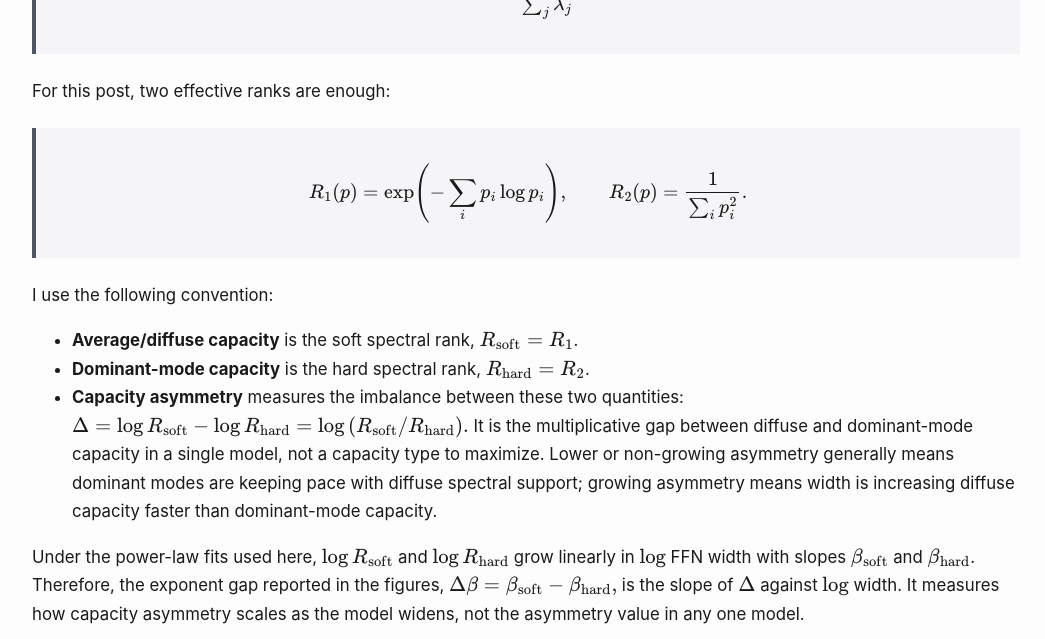
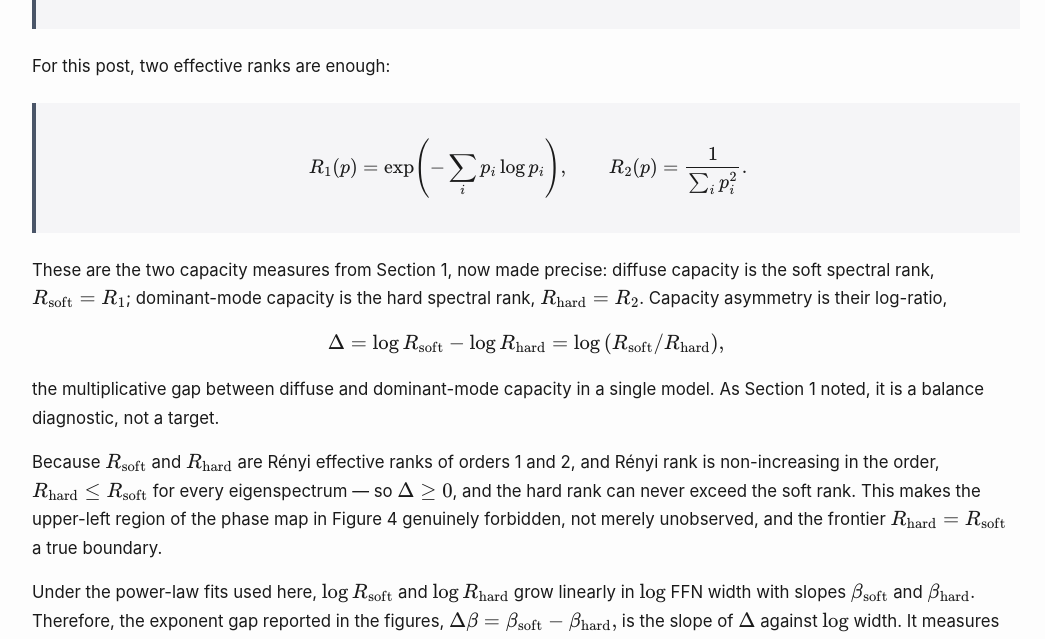
Before and after one commit to optimizer-scaling-laws/optimizer-scaling-laws.github.io, a Jekyll site: the page built from _posts/2026-06-18-architecture-creates-capacity-optimizers-realize-it.md, in a window 1280 px wide and 1400 px high, scrolled down 10294 px. Shown: the top 639 px of the window, without its empty margins (114-1159 px from the left). Built offline with Jekyll 4.4.1, drawn with Linux system fonts in a browser that asks for light colours; some of the changed text lies outside the part shown.

Commit message:
Final Polish View 2

```diff
--- a/_posts/2026-06-18-architecture-creates-capacity-optimizers-realize-it.md
+++ b/_posts/2026-06-18-architecture-creates-capacity-optimizers-realize-it.md
@@ -197,7 +197,7 @@
 <p><strong>Capacity is not just what the architecture makes possible; it is what training converts into usable representation.</strong></p>
 <ul>
   <li><strong>Finding.</strong> Holding architecture, training data, tokenizer, and FFN-width schedule fixed, optimizer choice changes the spectral capacity realized inside FFN representations.</li>
-  <li><strong>Matched loss is not matched representation.</strong> The same architecture can reach similar validation loss under different optimizers while learning different internal representation geometry. Longer AdamW training can match Dion (1/16) in validation loss, but not in dominant-mode capacity scaling.</li>
+  <li><strong>Matched loss is not matched representation.</strong> The same architecture can reach similar validation loss under different optimizers while learning different representation geometry. Longer AdamW training can match Dion (1/16) in validation loss, but not in dominant-mode capacity scaling.</li>
   <li><strong>Implication.</strong> Architecture sets the available degrees of freedom; training dynamics help determine which ones become active and variance-carrying, and how that capacity is allocated across token-frequency regimes. The effect is clearest for rare tokens, where sparse supervision leaves more room for optimizer-induced bias.</li>
 </ul>
 </div>
@@ -245,7 +245,7 @@
 <div class="metric-box">
   <strong>Metrics used in this post.</strong>
   <ul>
-    <li><strong>Average/diffuse capacity:</strong> soft spectral rank; how broadly representation variance spreads across eigenmodes.</li>
+    <li><strong>Diffuse capacity:</strong> soft spectral rank; how broadly representation variance spreads across eigenmodes.</li>
     <li><strong>Dominant-mode capacity:</strong> hard spectral rank; how many strong eigenmodes carry substantial variance.</li>
     <li><strong>Capacity asymmetry:</strong> the gap between soft and hard rank — whether capacity is broadly distributed across many eigenmodes or concentrated in a few. Lower asymmetry means a more even spread, not necessarily a better one.</li>
     <li><strong>Scaling exponent:</strong> how quickly realized capacity grows as FFN width increases.</li>
@@ -258,12 +258,12 @@
 
 <figure class="figure-wide">
   <img src="{{ '/assets/blog/architecture-optimizer-codesign/figure1_optimizer_capacity_scaling.png' | relative_url }}" alt="Aggregated optimizer-level realized-capacity scaling">
-  <figcaption><strong>Figure 1.</strong> <em>Aggregated optimizer-level realized-capacity scaling.</em> Architecture, training data, and FFN-width schedule are fixed; only the optimizer changes. Panel A reports aggregated scaling exponents for average/diffuse capacity, $\beta_{\mathrm{soft}}$, and dominant-mode capacity, $\beta_{\mathrm{hard}}$. Panel B shows how capacity asymmetry scales with width, $\Delta\beta = \beta_{\mathrm{soft}} - \beta_{\mathrm{hard}}$. Muon and NorMuon show stronger dominant-mode capacity scaling and a smaller $\Delta\beta$ than AdamW, indicating that more added width appears in dominant eigenmodes.</figcaption>
+  <figcaption><strong>Figure 1.</strong> <em>Aggregated optimizer-level realized-capacity scaling.</em> Architecture, training data, and FFN-width schedule are fixed; only the optimizer changes. Panel A reports aggregated scaling exponents for diffuse capacity, $\beta_{\mathrm{soft}}$, and dominant-mode capacity, $\beta_{\mathrm{hard}}$. Panel B shows how capacity asymmetry scales with width, $\Delta\beta = \beta_{\mathrm{soft}} - \beta_{\mathrm{hard}}$. Muon and NorMuon show stronger dominant-mode capacity scaling and a smaller $\Delta\beta$ than AdamW, indicating that more added width appears in dominant eigenmodes.</figcaption>
 </figure>
 
 The full result tables, frequency-conditioned fits, and ablations are on the <a href="https://optimizer-scaling-laws.github.io/" target="_blank" rel="noopener noreferrer">project page</a>.
 
-These are GPT-2-scale studies, including 160M and 350M model families on FineWeb-Edu. They show that optimizer choice can change internal capacity-scaling exponents under matched architecture and training data; they do not show that the same optimizer ordering must persist unchanged at multi-billion-parameter scale. The next clean test is a calibrated billion-scale sweep that keeps architecture, training data, tokenizer, FFN-width schedule, and compute accounting fixed while measuring whether the same average/diffuse, dominant-mode, and HEAD/MID/TAIL effects persist.
+These are GPT-2-scale studies, including 160M and 350M model families on FineWeb-Edu. They show that optimizer choice can change internal capacity-scaling exponents under matched architecture and training data; they do not show that the same optimizer ordering must persist unchanged at multi-billion-parameter scale. The next clean test is a calibrated billion-scale sweep that keeps architecture, training data, tokenizer, FFN-width schedule, and compute accounting fixed while measuring whether the same diffuse, dominant-mode, and HEAD/MID/TAIL effects persist.
 
 <p class="takeaway-inline"><strong>Takeaway.</strong> Optimizer choice can change not only convergence speed or final loss, but the scaling law exponents by which added FFN width becomes realized spectral capacity.</p>
 
@@ -407,7 +407,7 @@
 
 > **Realized spectral capacity** is the capacity measured as active variance-carrying structure inside the trained model: which representation directions become active, how variance is distributed across eigenmodes, which modes grow with width, and which data regimes receive measurable internal structure.
 
-Architecture gives the learning system things optimization cannot create after the fact: causal masking, equivariance, sparse routing, dimensional ceilings, and residual topology. But architecture creates available capacity; it does not guarantee that training will use those degrees of freedom.
+Architecture gives the learning system things optimization cannot create after the fact: causal masking, equivariance, sparse routing, dimensional ceilings, and residual topology. But architecture creates nominal capacity — the available degrees of freedom — and does not guarantee that training will use them.
 
 A useful mental model is:
 
@@ -415,22 +415,22 @@
 $$
 C_{\mathrm{realized}}(\mathcal{A}, \mathcal{O}, \mathcal{D})
 \;\approx\;
-C_{\mathrm{available}}(\mathcal{A})
+C_{\mathrm{nominal}}(\mathcal{A})
 \;\times\;
 \rho_{\mathrm{realized}}(\mathcal{O}, \mathcal{D}; \mathcal{A}).
 $$
 </div>
 
-Here, $\mathcal{A}$ is the architecture, $\mathcal{O}$ is the optimizer/training algorithm, and $\mathcal{D}$ is the training data. This is not a literal scalar law; it is a design principle. Architecture sets available capacity. Optimization and training data influence how much of that capacity becomes coherent in representation space. Whether that structure is behaviorally useful must be tested separately.
+Here, $\mathcal{A}$ is the architecture, $\mathcal{O}$ is the optimizer/training algorithm, and $\mathcal{D}$ is the training data. This is not a literal scalar law; it is a design principle. Architecture sets nominal capacity. Optimization and training data influence how much of that capacity becomes coherent in representation space. Whether that structure is behaviorally useful must be tested separately.
 
 <table>
 <thead><tr><th>Observable</th><th>What it tells us</th><th>Strongly influenced by</th></tr></thead>
 <tbody>
 <tr><td>Parameter count, width, depth, heads</td><td>The nominal capacity ceiling</td><td>Architecture</td></tr>
 <tr><td>FLOPs and memory movement</td><td>The cost and shape of computation</td><td>Architecture</td></tr>
-<tr><td>Average/diffuse capacity</td><td>How broadly variance is distributed across eigenmodes</td><td>Training dynamics</td></tr>
+<tr><td>Diffuse capacity</td><td>How broadly variance is distributed across eigenmodes</td><td>Optimizer and training dynamics</td></tr>
 <tr><td>Dominant-mode capacity</td><td>How many dominant eigenmodes carry substantial variance</td><td>Architecture–optimizer pair</td></tr>
-<tr><td>Capacity asymmetry</td><td>Whether diffuse capacity is matched by dominant-mode capacity; not a quantity to maximize</td><td>Architecture–optimizer pair</td></tr>
+<tr><td>Capacity asymmetry</td><td>Whether diffuse capacity is matched by dominant-mode capacity</td><td>Architecture–optimizer pair</td></tr>
 <tr><td>Frequency-conditioned capacity</td><td>Which token regimes receive realized spectral capacity</td><td>Data distribution × optimizer</td></tr>
 </tbody>
 </table>
@@ -457,16 +457,16 @@
 $$
 </div>
 
-I use the following convention:
+These are the two capacity measures from Section 1, now made precise: diffuse capacity is the soft spectral rank, $R_{\mathrm{soft}} = R_1$; dominant-mode capacity is the hard spectral rank, $R_{\mathrm{hard}} = R_2$. Capacity asymmetry is their log-ratio,
 
-- **Average/diffuse capacity** is the soft spectral rank, $R_{\mathrm{soft}} = R_1$.
-- **Dominant-mode capacity** is the hard spectral rank, $R_{\mathrm{hard}} = R_2$.
-- **Capacity asymmetry** measures the imbalance between these two quantities:
-  $$
-  \Delta = \log R_{\mathrm{soft}} - \log R_{\mathrm{hard}}
-  = \log\left(R_{\mathrm{soft}} / R_{\mathrm{hard}}\right).
-  $$
-  It is the multiplicative gap between diffuse and dominant-mode capacity in a single model, not a capacity type to maximize. Lower or non-growing asymmetry generally means dominant modes are keeping pace with diffuse spectral support; growing asymmetry means width is increasing diffuse capacity faster than dominant-mode capacity.
+$$
+\Delta = \log R_{\mathrm{soft}} - \log R_{\mathrm{hard}}
+= \log\left(R_{\mathrm{soft}} / R_{\mathrm{hard}}\right),
+$$
+
+the multiplicative gap between diffuse and dominant-mode capacity in a single model. As Section 1 noted, it is a balance diagnostic, not a target.
+
+Because $R_{\mathrm{soft}}$ and $R_{\mathrm{hard}}$ are Rényi effective ranks of orders 1 and 2, and Rényi rank is non-increasing in the order, $R_{\mathrm{hard}} \le R_{\mathrm{soft}}$ for every eigenspectrum — so $\Delta \ge 0$, and the hard rank can never exceed the soft rank. This makes the upper-left region of the phase map in Figure 4 genuinely forbidden, not merely unobserved, and the frontier $R_{\mathrm{hard}} = R_{\mathrm{soft}}$ a true boundary.
 
 Under the power-law fits used here, $\log R_{\mathrm{soft}}$ and $\log R_{\mathrm{hard}}$ grow linearly in $\log$ FFN width with slopes $\beta_{\mathrm{soft}}$ and $\beta_{\mathrm{hard}}$. Therefore, the exponent gap reported in the figures,
 $$
@@ -475,11 +475,11 @@
 is the slope of $\Delta$ against $\log$ width. It measures how capacity asymmetry scales as the model widens, not the asymmetry value in any one model.
 
 <figure>
-  <img src="{{ '/assets/blog/architecture-optimizer-codesign/figure3_phase_diagram_for_realized_capacity.png' | relative_url }}" alt="Phase diagram for realized capacity">
-  <figcaption><strong>Figure 4.</strong> <em>Conceptual phase diagram for realized capacity.</em> The horizontal axis tracks average/diffuse capacity, using normalized $\log R_{\mathrm{soft}}$; the vertical axis tracks dominant-mode capacity, using normalized $\log R_{\mathrm{hard}}$. The shaded forbidden region reflects the constraint $R_{\mathrm{hard}} \le R_{\mathrm{soft}}$. The low-asymmetry frontier marks the regime where diffuse variance and dominant eigenmode variance are closely matched.</figcaption>
+  <img src="{{ '/assets/blog/architecture-optimizer-codesign/figure3_phase_diagram_for_realized_capacity.png' | relative_url }}" alt="Phase map for realized capacity">
+  <figcaption><strong>Figure 4.</strong> <em>Conceptual phase map for realized capacity.</em> The horizontal axis tracks diffuse capacity, using normalized $\log R_{\mathrm{soft}}$; the vertical axis tracks dominant-mode capacity, using normalized $\log R_{\mathrm{hard}}$. The shaded forbidden region reflects the forced ordering $R_{\mathrm{hard}} \le R_{\mathrm{soft}}$. The low-asymmetry frontier marks the regime where diffuse variance and dominant eigenmode variance are closely matched.</figcaption>
 </figure>
 
-This phase diagram separates cases that scalar loss can collapse together: compact and concentrated; diffuse but weak in dominant modes; or broad in diffuse capacity while also high in dominant-mode capacity. Capacity asymmetry asks whether diffuse capacity is matched by dominant eigenmode variance.
+This phase map separates cases that scalar loss can collapse together. Its four regions are realized-capacity profiles a single loss value cannot tell apart: collapsed, with little capacity of either kind; compact but coherent, moderate capacity at low asymmetry; broad and coherent, high capacity at low asymmetry; and diffuse but brittle, where diffuse capacity is high but few directions become robust dominant modes (high asymmetry). Capacity asymmetry — the vertical gap to the frontier — measures whether diffuse capacity is matched by dominant eigenmode variance, and it is what sets the brittle regime apart from the coherent ones.
 
 ### View III — Reachable capacity is optimizer-conditional
 {: #view-iii-reachable-capacity-is-optimizer-conditional}
@@ -536,7 +536,7 @@
 </tbody>
 </table>
 
-The practical consequence is simple: scaling decisions should specify both architecture and optimizer. Optimizer comparisons should report not only speed and loss, but also the internal capacity geometry they induce. This leads to a concrete pretraining question: what should we log to know whether added architectural capacity became realized internal structure?
+The practical consequence is simple: scaling decisions should specify both architecture and optimizer. Optimizer comparisons should report not only speed and loss, but also the quality of representation they induce. This leads to a concrete pretraining question: what should we log to know whether added architectural capacity became realized internal structure?
 
 ## 7. What changes in pretraining practice?
 {: #what-changes-in-pretraining-practice}
@@ -548,8 +548,8 @@
 <table>
 <thead><tr><th>Question</th><th>Diagnostic</th><th>Failure mode it catches</th></tr></thead>
 <tbody>
-<tr><td>Did same-loss models build the same representation?</td><td>Matched-loss optimizer comparisons</td><td>Similar perplexity hiding different internal geometry</td></tr>
-<tr><td>Does added width become realized capacity?</td><td>Average/diffuse and dominant-mode capacity scaling</td><td>Parameters increasing while dominant modes do not grow</td></tr>
+<tr><td>Did same-loss models build the same representation?</td><td>Matched-loss optimizer comparisons</td><td>Similar perplexity hiding different representation geometry</td></tr>
+<tr><td>Does added width become realized capacity?</td><td>Diffuse and dominant-mode capacity scaling</td><td>Parameters increasing while dominant modes do not grow</td></tr>
 <tr><td>Is capacity broad but weakly concentrated?</td><td>Capacity asymmetry</td><td>Diffuse capacity growing without matching dominant-mode structure</td></tr>
 <tr><td>Where in the data distribution does capacity appear?</td><td>Frequency-conditioned capacity across HEAD, MID, and TAIL regimes</td><td>Average loss improving while long-tail regimes remain under-realized</td></tr>
 <tr><td>Is the effect tied to a design pair?</td><td>Architecture–optimizer interaction sweeps</td><td>Attributing to architecture alone what depends on the optimizer</td></tr>
@@ -560,7 +560,7 @@
 
 Classical scaling laws predict loss from parameters, data, and compute (<a href="https://arxiv.org/abs/2001.08361" target="_blank" rel="noopener noreferrer">Kaplan et al., 2020</a>; <a href="https://arxiv.org/abs/2203.15556" target="_blank" rel="noopener noreferrer">Hoffmann et al., 2022</a>). That remains central. But loss-based scaling laws do not tell us whether added parameters became realized internal dimensions, whether capacity was allocated to rare regimes, or whether same-loss models reached the same representation geometry.
 
-A capacity-aware scaling law would complement loss scaling with internal variables: average/diffuse capacity, dominant-mode capacity, capacity asymmetry, and frequency-conditioned capacity as functions of width, depth, optimizer, and data. This fits naturally with recent position work arguing that AI systems should be studied as training processes, not only as static artifacts to analyze or patch after training (<a href="https://arxiv.org/abs/2606.06533" target="_blank" rel="noopener noreferrer">Biderman et al., 2026</a>).
+A capacity-aware scaling law would complement loss scaling with internal variables: diffuse capacity, dominant-mode capacity, capacity asymmetry, and frequency-conditioned capacity as functions of width, depth, optimizer, and data. This fits naturally with recent position work arguing that AI systems should be studied as training processes, not only as static artifacts to analyze or patch after training (<a href="https://arxiv.org/abs/2606.06533" target="_blank" rel="noopener noreferrer">Biderman et al., 2026</a>).
 
 
 ## 8. What this does not claim
@@ -662,13 +662,14 @@
 
 <ol class="references-list" start="14">
   <li>Alemi, A. A., Poole, B., Fischer, I., Dillon, J. V., Saurous, R. A., and Murphy, K. <em>Fixing a Broken ELBO</em>. ICML, 2018. <a href="https://proceedings.mlr.press/v80/alemi18a.html" target="_blank" rel="noopener noreferrer">PMLR</a></li>
+  <li>Gao, Y., and Chaudhari, P. <em>A Free-Energy Principle for Representation Learning</em>. ICML, 2020. <a href="https://proceedings.mlr.press/v119/gao20a.html" target="_blank" rel="noopener noreferrer">PMLR</a></li>
   <li>Rényi, A. <em>On Measures of Entropy and Information</em>. Proceedings of the Fourth Berkeley Symposium on Mathematical Statistics and Probability, 1961. <a href="https://projecteuclid.org/ebooks/berkeley-symposium-on-mathematical-statistics-and-probability/On-Measures-of-Entropy-and-Information/chapter/On-Measures-of-Entropy-and-Information/bsmsp/1200512181" target="_blank" rel="noopener noreferrer">Project Euclid</a></li>
   <li>Roy, O., and Vetterli, M. <em>The Effective Rank: A Measure of Effective Dimensionality</em>. EUSIPCO, 2007. <a href="https://www.eurasip.org/Proceedings/Eusipco/Eusipco2007/Papers/a5p-h05.pdf" target="_blank" rel="noopener noreferrer">PDF</a></li>
 </ol>
 
 <h3>Inductive bias, interpretability, and plasticity</h3>
 
-<ol class="references-list" start="17">
+<ol class="references-list" start="18">
   <li>Goldblum, M., Finzi, M., Rowan, K., and Wilson, A. G. <em>The No Free Lunch Theorem, Kolmogorov Complexity, and the Role of Inductive Biases in Machine Learning</em>. ICML, 2024. <a href="https://arxiv.org/abs/2304.05366" target="_blank" rel="noopener noreferrer">arXiv</a></li>
   <li>Wilson, A. G. <em>Deep Learning is Not So Mysterious or Different</em>. ICML, 2025. <a href="https://arxiv.org/abs/2503.02113" target="_blank" rel="noopener noreferrer">arXiv</a></li>
   <li>Elhage, N. et al. <em>A Mathematical Framework for Transformer Circuits</em>. Transformer Circuits, 2021. <a href="https://transformer-circuits.pub/2021/framework/index.html" target="_blank" rel="noopener noreferrer">article</a></li>
```
Also changed, not shown: assets/blog/architecture-optimizer-codesign/figure3_phase_diagram_for_realized_capacity.svg (added).
